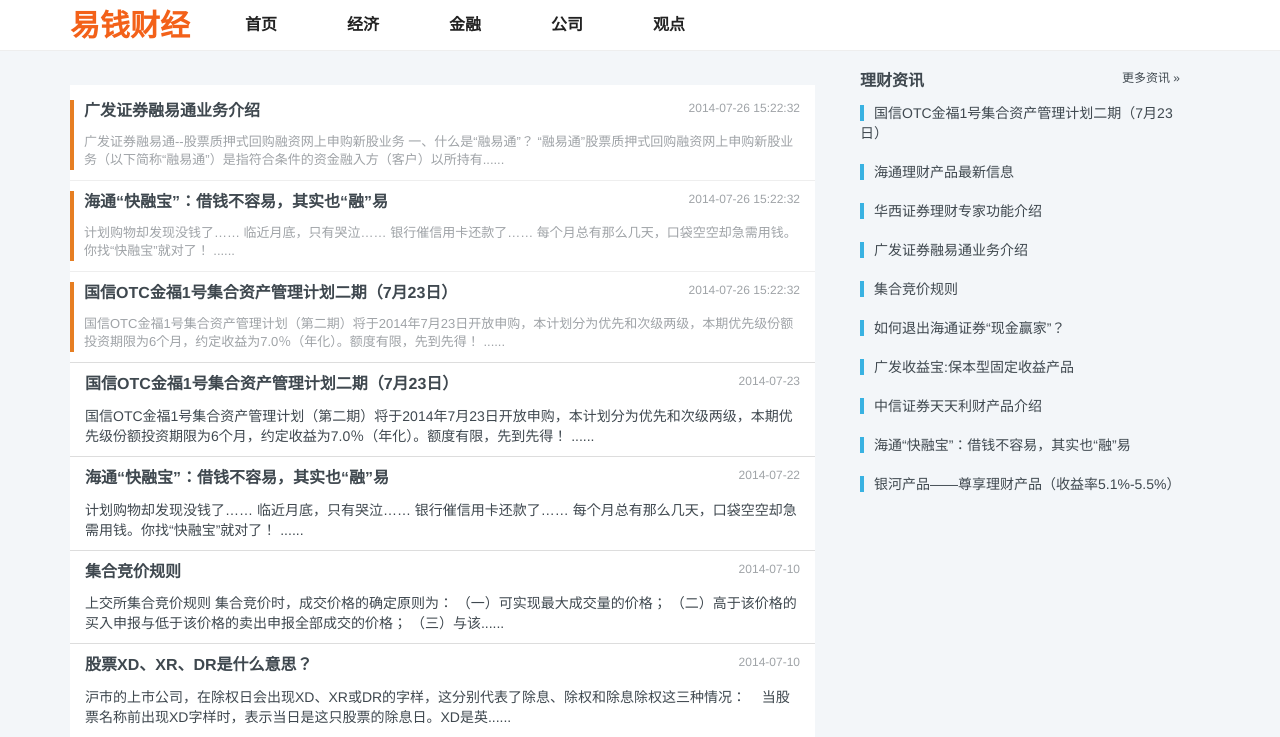
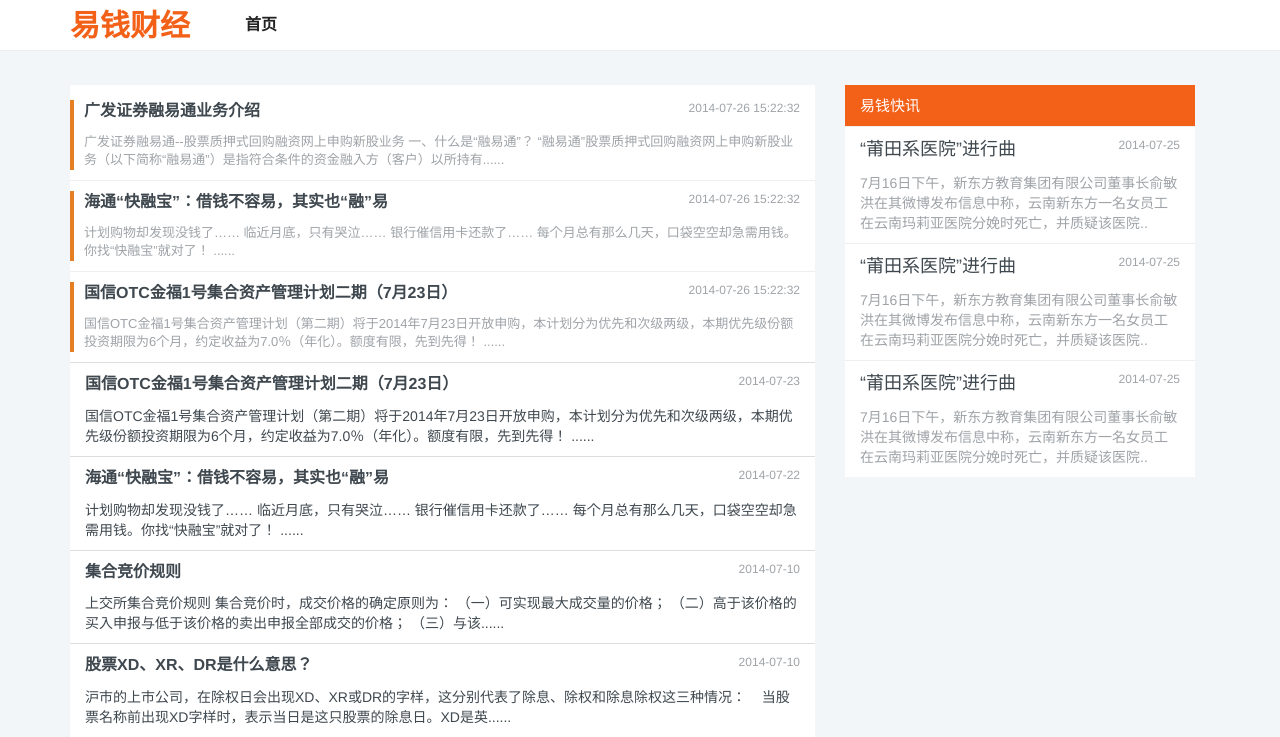
Before and after one commit to cash2one/eqcj, a Django app: template www/templates/article/article_list.html in a window 1280 px wide. Shown: the top 737 px of the page. Run offline with Django 3.2, Linux system fonts and the light colour scheme; the template is opened without the code that fills it: most values are stand-ins (such as "Sample title", 1, 10 or a date in 2020); some libraries are stand-ins or nearby versions.

Commit message:
建模完成

```diff
--- a/www/article/urls.py
+++ b/www/article/urls.py
@@ -5,6 +5,6 @@ from django.conf.urls import patterns, url
 
 urlpatterns = patterns('www.article.views',
                        url(r'^$', 'home'),
-                       url(r'list$', 'article_list'),
+                       # url(r'list$', 'article_list'),
                        url(r'(?P<article_id>\d+)$', 'article_detail'),
                        )
--- a/www/misc/consts.py
+++ b/www/misc/consts.py
@@ -11,3 +11,5 @@ G_DICT_ERROR = {
     99900: u'系统错误',
     0: u'成功'
 }
+
+ARTICLE_TYPE_LIST = [["tgn", u"国内财经", 0], ["tgj", u"国际财经", 1], ["tgs", u"公司要闻", 2], ["tzq", u"证券要闻", 3], ]
--- a/www/misc/context_processors.py
+++ b/www/misc/context_processors.py
@@ -13,6 +13,7 @@ def config(request):
     """
     import datetime
     from django.conf import settings
+    from www.misc import consts
 
     return {
         'DEBUG': settings.DEBUG,
@@ -22,4 +23,5 @@ def config(request):
         'MAIN_DOMAIN': settings.MAIN_DOMAIN,
         'IMG0_DOMAIN': settings.IMG0_DOMAIN,
         "YEAR": datetime.datetime.now().strftime("%Y"),
+        "ARTICLE_TYPE_LIST": consts.ARTICLE_TYPE_LIST,
     }
--- a/www/templates/article/article_list.html
+++ b/www/templates/article/article_list.html
@@ -1,4 +1,6 @@
 {% extends "article/base_article.html" %}
+
+{% block title %}{{article_type.1}}{% endblock title %}
 
 {% block container %}
 <div class="col-md-8 pt-30 pl-0">
@@ -155,53 +157,23 @@
 
 
 
-<div class="col-md-4">
-	<div class="pt-15 pl-15 pr-15">
-		<span class="fb f16">理财资讯</span>
-		<a href="/kaihu/article" class="f12 co8 pull-right more-infos">更多资讯 »</a>
-	</div>
+<div class="col-md-4 pt-30">
     <ul class="list-group">
-
-	    <li class="list-group-item border-left-0 border-right-0 border-top-0 border-bottom-0 bgc-0">
-	        <a class="border-left-4 pl-10 bdc-39B2E2 black-blue" href="/kaihu/article/61">国信OTC金福1号集合资产管理计划二期（7月23日）</a>
+        <li class="list-group-item border-left-0 border-right-0 bdc-eee bgc-f36119 co3 f15">
+            <span>易钱快讯</span>
         </li>
-
-	    <li class="list-group-item border-left-0 border-right-0 border-top-0 border-bottom-0 bgc-0">
-	        <a class="border-left-4 pl-10 bdc-39B2E2 black-blue" href="/kaihu/article/5">海通理财产品最新信息</a>
+        <li class="list-group-item border-left-0 border-right-0 bdc-eee">
+            <div><a class="f18" href="#">“莆田系医院”进行曲</a><span class="co2 f12 pull-right">2014-07-25</span></div>
+            <div class="pt-10 co2">7月16日下午，新东方教育集团有限公司董事长俞敏洪在其微博发布信息中称，云南新东方一名女员工在云南玛莉亚医院分娩时死亡，并质疑该医院..</div>
         </li>
-
-	    <li class="list-group-item border-left-0 border-right-0 border-top-0 border-bottom-0 bgc-0">
-	        <a class="border-left-4 pl-10 bdc-39B2E2 black-blue" href="/kaihu/article/62">华西证券理财专家功能介绍</a>
+        <li class="list-group-item border-left-0 border-right-0 bdc-eee">
+            <div><a class="f18" href="#">“莆田系医院”进行曲</a><span class="co2 f12 pull-right">2014-07-25</span></div>
+            <div class="pt-10 co2">7月16日下午，新东方教育集团有限公司董事长俞敏洪在其微博发布信息中称，云南新东方一名女员工在云南玛莉亚医院分娩时死亡，并质疑该医院..</div>
         </li>
-
-	    <li class="list-group-item border-left-0 border-right-0 border-top-0 border-bottom-0 bgc-0">
-	        <a class="border-left-4 pl-10 bdc-39B2E2 black-blue" href="/kaihu/article/70">广发证券融易通业务介绍</a>
+        <li class="list-group-item border-left-0 border-right-0 bdc-eee">
+            <div><a class="f18" href="#">“莆田系医院”进行曲</a><span class="co2 f12 pull-right">2014-07-25</span></div>
+            <div class="pt-10 co2">7月16日下午，新东方教育集团有限公司董事长俞敏洪在其微博发布信息中称，云南新东方一名女员工在云南玛莉亚医院分娩时死亡，并质疑该医院..</div>
         </li>
-
-	    <li class="list-group-item border-left-0 border-right-0 border-top-0 border-bottom-0 bgc-0">
-	        <a class="border-left-4 pl-10 bdc-39B2E2 black-blue" href="/kaihu/article/43">集合竞价规则</a>
-	    </li>
-
-	    <li class="list-group-item border-left-0 border-right-0 border-top-0 border-bottom-0 bgc-0">
-	        <a class="border-left-4 pl-10 bdc-39B2E2 black-blue" href="/kaihu/article/15">如何退出海通证券“现金赢家”？</a>
-	    </li>
-
-	    <li class="list-group-item border-left-0 border-right-0 border-top-0 border-bottom-0 bgc-0">
-	        <a class="border-left-4 pl-10 bdc-39B2E2 black-blue" href="/kaihu/article/6">广发收益宝:保本型固定收益产品</a>
-	    </li>
-
-	    <li class="list-group-item border-left-0 border-right-0 border-top-0 border-bottom-0 bgc-0">
-	        <a class="border-left-4 pl-10 bdc-39B2E2 black-blue" href="/kaihu/article/20">中信证券天天利财产品介绍</a>
-	    </li>
-
-	    <li class="list-group-item border-left-0 border-right-0 border-top-0 border-bottom-0 bgc-0">
-	        <a class="border-left-4 pl-10 bdc-39B2E2 black-blue" href="/kaihu/article/59">海通“快融宝”：借钱不容易，其实也“融”易</a>
-	    </li>
-
-	    <li class="list-group-item border-left-0 border-right-0 border-top-0 border-bottom-0 bgc-0">
-	        <a class="border-left-4 pl-10 bdc-39B2E2 black-blue" href="/kaihu/article/4">银河产品——尊享理财产品（收益率5.1%-5.5%）</a>
-	    </li>
-
     </ul>
 </div>
 
--- a/www/templates/article/base_article.html
+++ b/www/templates/article/base_article.html
@@ -25,21 +25,14 @@
         </div>
         <div class="collapse navbar-collapse">
             <ul class="nav navbar-nav pr eq-nav">
-                <li class="active">
+                <li {% if "/" == request.path %}class="active"{% endif %}>
                     <a class="co1 fb pl-35 pr-35 f16" href="/">首页</a>
                 </li>
-                <li>
-                    <a class="co1 fb pl-35 pr-35 f16" href="">经济</a>
+                {% for at in ARTICLE_TYPE_LIST %}
+                <li {% if at.0 in request.path %}class="active"{% endif %}>
+                    <a class="co1 fb pl-35 pr-35 f16" href="/{{at.0}}">{{at.1}}</a>
                 </li>
-                <li>
-                    <a class="co1 fb pl-35 pr-35 f16" href="">金融</a>
-                </li>
-                <li>
-                    <a class="co1 fb pl-35 pr-35 f16" href="">公司</a>
-                </li>
-                <li>
-                    <a class="co1 fb pl-35 pr-35 f16" href="">观点</a>
-                </li>
+                {% endfor %}
             </ul>
         </div>
     </div>
--- a/www/urls.py
+++ b/www/urls.py
@@ -9,6 +9,7 @@ from django.conf import settings
 
 urlpatterns = patterns('',
                        url(r'^$', 'www.article.views.home'),
+                       url(r'^t(?P<article_type>\w+)$', 'www.article.views.article_list'),
                        url(r'^article/', include('www.article.urls')),
 
                        url(r'^500$', 'www.article.views.test500'),
```
Also changed, not shown: www/article/interface.py (added, +49 -0 lines), www/article/models.py (+36 -1 lines), www/article/tests.py (+21 -12 lines), www/article/views.py (+14 -2 lines), www/templates/article/article_detail.html (+4 -36 lines), www/templates/article/article_home.html (+4 -3 lines). Lines whose indentation alone changed are shown as unchanged.
